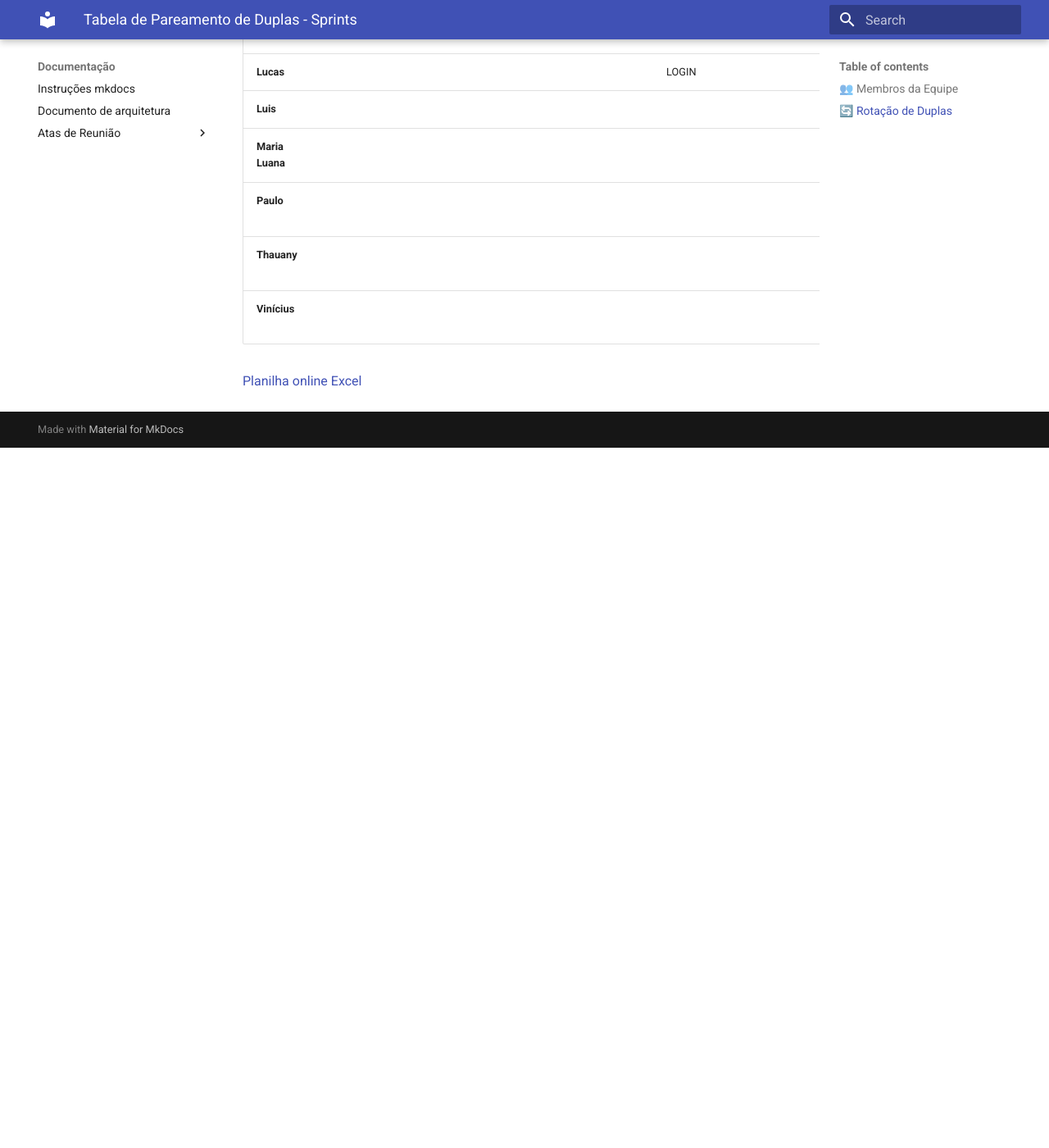
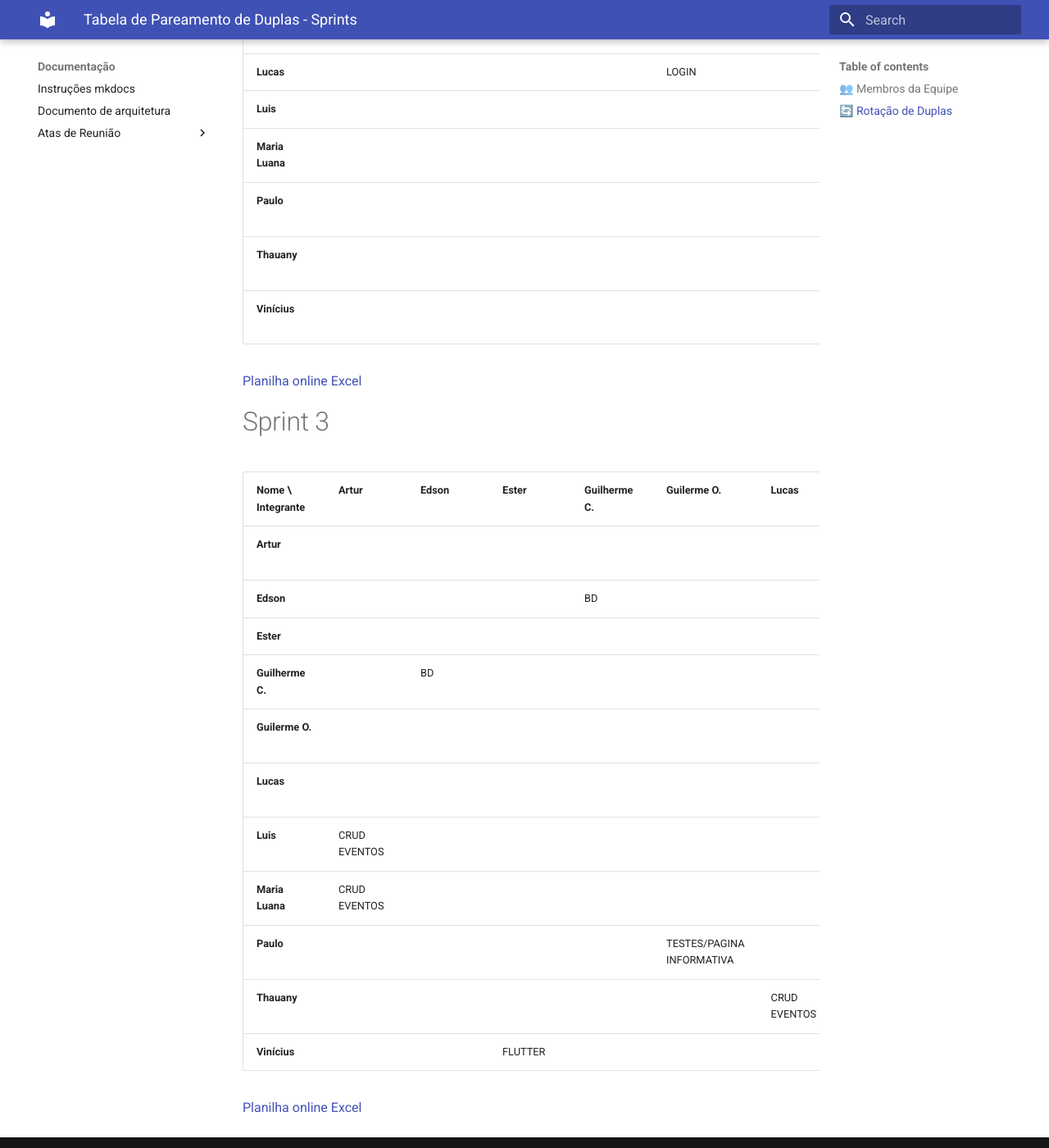
Before and after one commit to FGA0138-MDS-Ajax/2025.2-Gilgamesh, an MkDocs documentation site: the page built from docs/Pareamento_duplas.md, in a window 1280 px wide and 1400 px high, scrolled down 1663 px. Shown: the whole window at 82% size. Built offline with MkDocs 1.6.1 and Material for MkDocs 9.7.7, drawn with Linux system fonts in a browser that asks for light colours; before the commit the page ends 2209 px from its top, so only the background shows below that.

Commit message:
Add Sprint 3 team member responsibilities table

```diff
--- a/docs/Pareamento_duplas.md
+++ b/docs/Pareamento_duplas.md
@@ -50,3 +50,23 @@
 
 
 [Planilha online Excel](https://unbbr-my.sharepoint.com/:x:/g/personal/232025730_aluno_unb_br/EYUA1su3M39GhFeWBapI7OIBFd_hL7Or4KULtY7UKUwifA?rtime=FhPkJaoU3kg)
+
+#                                                            Sprint 3
+
+| Nome \ Integrante | Artur | Edson | Ester | Guilherme C. | Guilerme O. | Lucas | Luis | Maria Luana | Paulo | Thauany | Vinícius |
+|-------------------|--------|--------|--------|---------------|--------------|--------|--------|---------------|--------|----------|-----------|
+| **Artur**         |        |       |        |               |              |        |   CRUD EVENTOS      |       CRUD EVENTOS        |        |          |           |
+| **Edson**         |        |        |        |       BD        |              |        |        |               |        |          |           |
+| **Ester**         |        |        |        |               |              |        |        |               |        |          |     FLUTTER      |
+| **Guilherme C.**  |        |   BD     |        |               |              |        |        |               |        |          |           |
+| **Guilerme O.**   |        |        |        |               |              |        |        |               |    TESTES/PAGINA INFORMATIVA    |          |           |
+| **Lucas**         |        |        |        |               |              |       |        |               |        |      CRUD EVENTOS     |           |
+| **Luis**          |    CRUD EVENTOS    |        |        |               |              |        |        |      CRUD EVENTOS        |        |          |           |
+| **Maria Luana**   |    CRUD EVENTOS     |        |        |               |              |        |     CRUD EVENTOS    |               |        |          |           |
+| **Paulo**         |        |        |        |               |      TESTES/PAGINA INFORMATIVA        |        |        |               |        |          |           |
+| **Thauany**       |        |        |        |               |              |    CRUD EVENTOS     |        |               |        |          |           |
+| **Vinícius**      |        |        |    FLUTTER    |               |              |        |        |               |        |          |           |
+
+
+
+[Planilha online Excel](https://unbbr-my.sharepoint.com/:x:/g/personal/232025730_aluno_unb_br/EYUA1su3M39GhFeWBapI7OIBFd_hL7Or4KULtY7UKUwifA?rtime=FhPkJaoU3kg)
```
